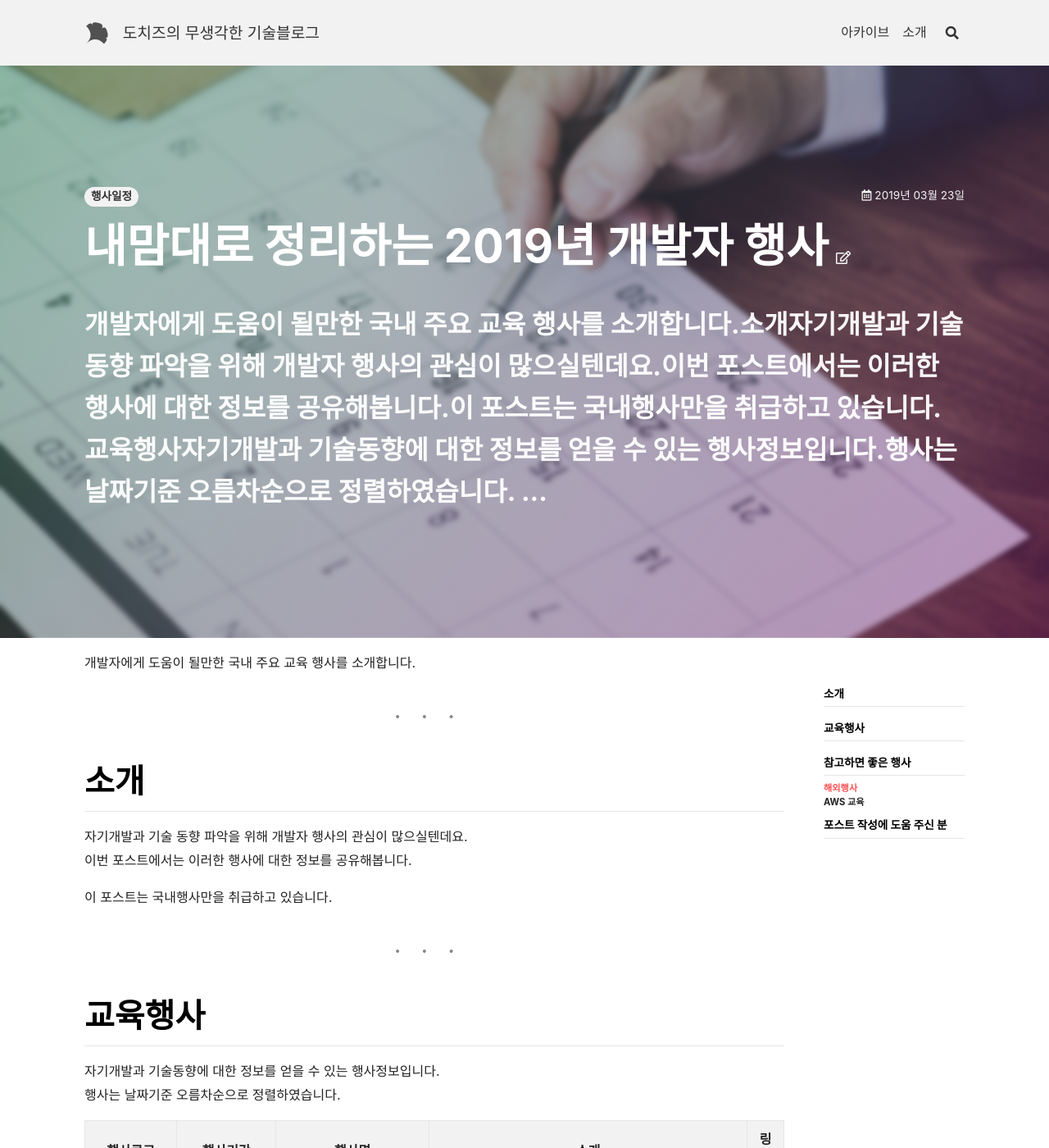
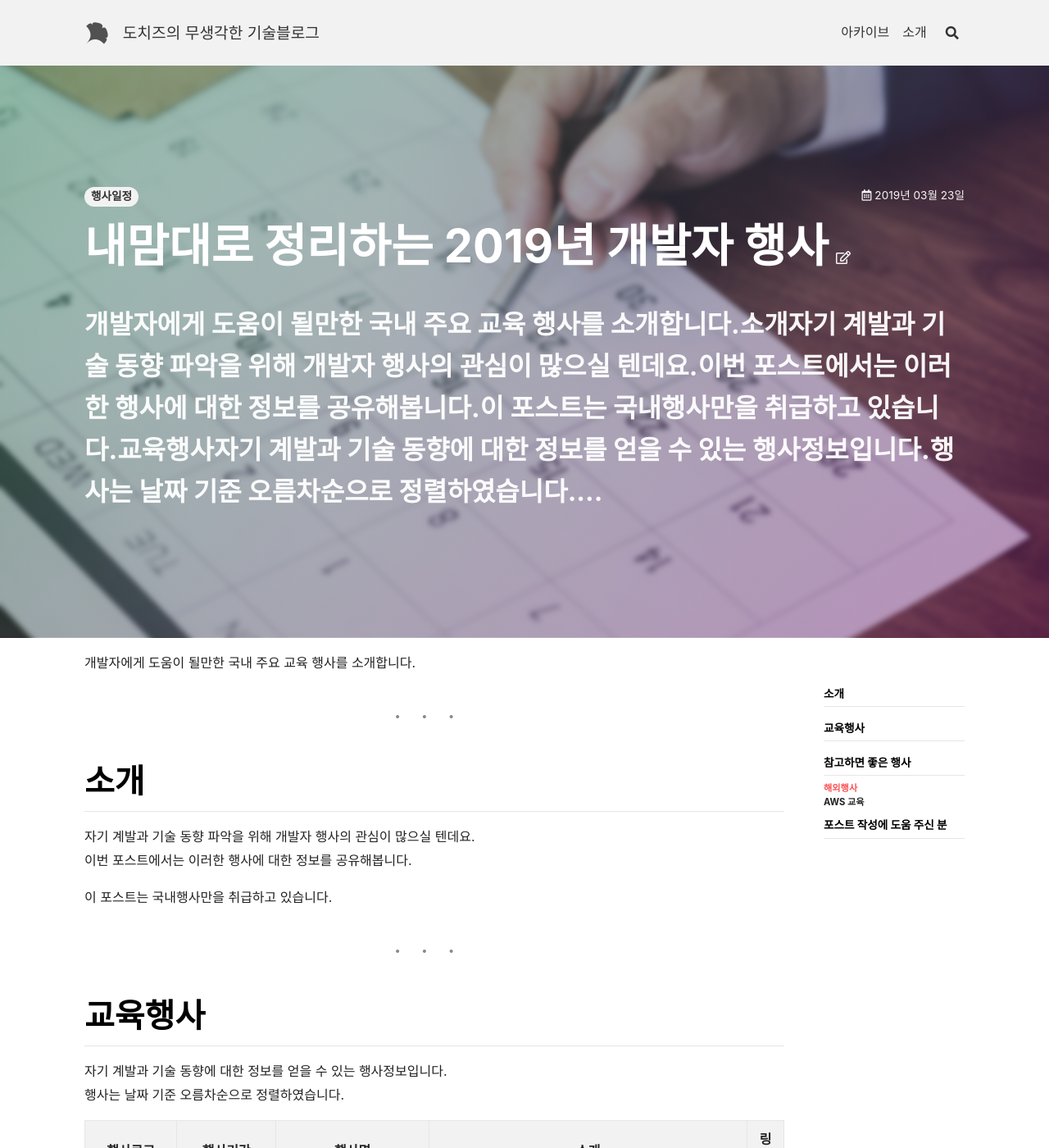
Before and after one commit to DOCHIS/dochis.github.io, a Jekyll site: the page built from _posts/2019-03-23-2019-Developer-Event-Schedule.md, in a window 1280 px wide and 1400 px high. Shown: the whole window at 82% size. Built offline with Jekyll 4.4.1, drawn with Linux system fonts in a browser that asks for light colours; nearby versions of some CDN libraries; some of the changed text lies outside the part shown.

Commit message:
기고문 수정

```diff
--- a/_posts/2019-03-23-2019-Developer-Event-Schedule.md
+++ b/_posts/2019-03-23-2019-Developer-Event-Schedule.md
@@ -20,7 +20,7 @@ comments: true
 
 소개
 =============
-자기개발과 기술 동향 파악을 위해 개발자 행사의 관심이 많으실텐데요.
+자기 계발과 기술 동향 파악을 위해 개발자 행사의 관심이 많으실 텐데요.
 이번 포스트에서는 이러한 행사에 대한 정보를 공유해봅니다.
 
 이 포스트는 국내행사만을 취급하고 있습니다.
@@ -32,8 +32,8 @@ comments: true
 교육행사
 =============
 
-자기개발과 기술동향에 대한 정보를 얻을 수 있는 행사정보입니다.
-행사는 날짜기준 오름차순으로 정렬하였습니다.
+자기 계발과 기술 동향에 대한 정보를 얻을 수 있는 행사정보입니다.
+행사는 날짜 기준 오름차순으로 정렬하였습니다.
 
 <table title="교육행사 모음표">
   <thead>
```
Also changed, not shown: other parts of _posts/2019-03-23-2019-Developer-Event-Schedule.md (+2 -2 lines), README.md.
